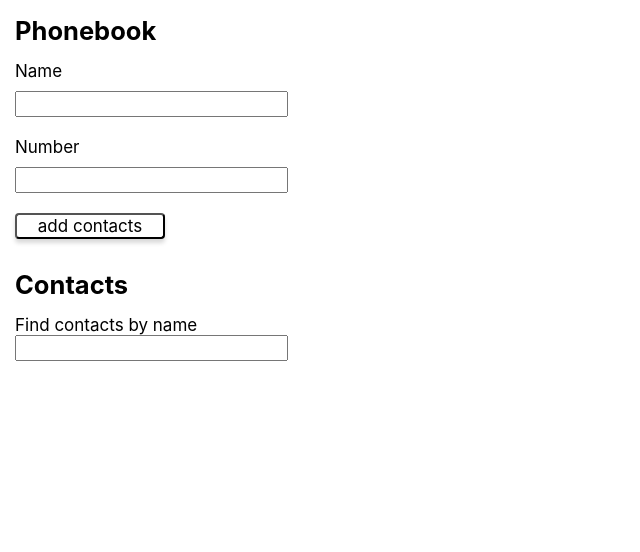
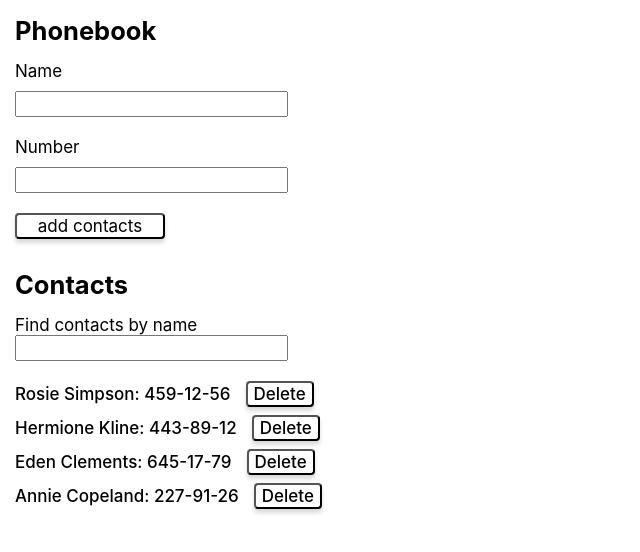
Before and after one commit to artipavl/goit-react-hw-06-phonebook, a React (Create React App) app: page / in a window 1280 px wide. Shown: the top 552 px of the page, without its empty margins (0-640 px from the left). Built offline with nearby package versions, Linux system fonts and the light colour scheme.

Commit message:
add contactsSlice in app

```diff
--- a/src/components/App.jsx
+++ b/src/components/App.jsx
@@ -1,58 +1,34 @@
-import { useEffect, useState } from 'react';
-import { nanoid } from 'nanoid';
+import { useMemo, useState } from 'react';
 
 import { Section } from 'components/Section/Section';
 import { Phonebook } from 'components/Phonebook/Phonebook';
 import { ContactList } from 'components/Contacts/ContactList';
 import { Filter } from 'components/Filter/Filter';
+import { useSelector } from 'react-redux';
 
 export function App() {
-  const [contacts, setContacts] = useState(() =>
-    JSON.parse(window.localStorage.getItem('contacts'))
-      ? JSON.parse(window.localStorage.getItem('contacts'))
-      : []
-  );
   const [filter, setfilter] = useState('');
 
-  useEffect(() => {
-    window.localStorage.setItem('contacts', JSON.stringify(contacts));
-  }, [contacts]);
 
-  const addContact = (name, number) => {
-    setContacts(contacts => [...contacts, { id: nanoid(), name, number }]);
-  };
+  const contacts = useSelector(state => state.contacts.value);
 
-  const deleteContact = id => {
-    let indexEl;
-    for (let i = 0; i < contacts.length; i++) {
-      if (contacts[i].id === id) {
-        indexEl = i;
-      }
-    }
-    setContacts(contacts => {
-      const stateRed = [...contacts];
-      stateRed.splice(indexEl, 1);
-      return stateRed;
-    });
-  };
+  // const contactsFil = contacts.filter(({ name }) =>
+  //   name.toLowerCase().includes(filter.toLowerCase())
+  // );
 
-  const contactsFil = contacts.filter(({ name }) =>
-    name.toLowerCase().includes(filter.toLowerCase())
-  );
-
-  // const contactsFil = useMemo(() => contacts.filter(({ name }) =>
-  //     name.toLowerCase().includes(filter.toLowerCase())
-  //   )
-  // , [contacts, filter]);
+  const contactsFil = useMemo(() => contacts.filter(({ name }) =>
+      name.toLowerCase().includes(filter.toLowerCase())
+    )
+  , [contacts, filter]);
 
   return (
     <div>
       <Section title="Phonebook">
-        <Phonebook addContact={addContact} contacts={contacts} />
+        <Phonebook />
       </Section>
       <Section title="Contacts">
         <Filter change={setfilter} value={filter} />
-        <ContactList contacts={contactsFil} deleteContact={deleteContact} />
+        <ContactList contacts={contactsFil} />
       </Section>
     </div>
   );
--- a/src/components/Contacts/ContactItem.jsx
+++ b/src/components/Contacts/ContactItem.jsx
@@ -1,21 +1,24 @@
 import PropTypes from 'prop-types';
 import css from 'components/Contacts/ContactList.module.css';
+import { removeContact } from 'redux/contactsSlice';
+import { useDispatch } from 'react-redux';
 
-export const ContactItem = ({ contact, deleteContact }) => {
+export const ContactItem = ({ contact }) => {
   const { name, number, id } = contact;
+  const dispatch = useDispatch();
   return (
     <li className={css.item}>
       {name}: {number}
       <button
         type="button"
-              onClick={() => deleteContact(id)}
+        onClick={() => dispatch(removeContact(id))}
         className={css.button}
       >
         Delete
       </button>
     </li>
-    )
-}
+  );
+};
 
 ContactItem.propTypes = {
   contact: PropTypes.shape({
@@ -23,5 +26,4 @@ ContactItem.propTypes = {
     number: PropTypes.string.isRequired,
     id: PropTypes.string.isRequired,
   }).isRequired,
-  deleteContact: PropTypes.func.isRequired,
 };
--- a/src/components/Contacts/ContactList.jsx
+++ b/src/components/Contacts/ContactList.jsx
@@ -3,12 +3,13 @@ import css from 'components/Contacts/ContactList.module.css';
 
 import { ContactItem } from "components/Contacts/ContactItem";
 
-export const ContactList = ({ contacts, deleteContact }) => {
+
+export const ContactList = ({ contacts }) => {
   return (
     <ul className={css.list}>
-      {contacts.map(contact =>
-          <ContactItem key={contact.id} contact={contact} deleteContact={deleteContact} />
-       )}
+      {contacts.map(contact => (
+        <ContactItem key={contact.id} contact={contact} />
+      ))}
     </ul>
   );
 };
--- a/src/components/Phonebook/Phonebook.jsx
+++ b/src/components/Phonebook/Phonebook.jsx
@@ -1,8 +1,12 @@
 import { useEffect, useState } from 'react';
-import PropTypes from 'prop-types';
+// import PropTypes from 'prop-types';
 import css from 'components/Phonebook/Phonebook.module.css';
+import { useDispatch, useSelector } from 'react-redux';
+import { addContact } from 'redux/contactsSlice';
 
-export function Phonebook({ addContact, contacts }) {
+export function Phonebook() {
+  const contacts = useSelector(state => state.contacts.value);
+  const dispatch = useDispatch();
 
   const [name, setName] = useState(() =>
     JSON.parse(window.localStorage.getItem('name'))
@@ -32,12 +36,12 @@ export function Phonebook({ addContact, contacts }) {
       }
     }
 
-    addContact(name, number);
+    dispatch(addContact({ name, number }));
     setName('');
     setNumber('');
   };
 
-  const changeForm = (e) => {
+  const changeForm = e => {
     const name = e.target.name;
     const value = e.target.value;
     switch (name) {
@@ -88,13 +92,13 @@ export function Phonebook({ addContact, contacts }) {
   );
 }
 
-Phonebook.propTypes = {
-  addContact: PropTypes.func.isRequired,
-  contacts: PropTypes.arrayOf(
-    PropTypes.shape({
-      name: PropTypes.string.isRequired,
-      number: PropTypes.string.isRequired,
-      id: PropTypes.string.isRequired,
-    })
-  ).isRequired,
-};
+// Phonebook.propTypes = {
+//   addContact: PropTypes.func.isRequired,
+//   contacts: PropTypes.arrayOf(
+//     PropTypes.shape({
+//       name: PropTypes.string.isRequired,
+//       number: PropTypes.string.isRequired,
+//       id: PropTypes.string.isRequired,
+//     })
+//   ).isRequired,
+// };
--- a/src/index.js
+++ b/src/index.js
@@ -2,16 +2,17 @@ import React from 'react';
 import ReactDOM from 'react-dom/client';
 import { Provider } from 'react-redux';
 import { App } from 'components/App';
-import { persisStore } from 'redux/store';
+import { store, persistor } from 'redux/store';
 
 import './index.css';
-
-
+import { PersistGate } from 'redux-persist/integration/react';
 
 ReactDOM.createRoot(document.getElementById('root')).render(
   <React.StrictMode>
-    <Provider store={persisStore}>
-      <App />
+    <Provider store={store}>
+      <PersistGate loading={null} persistor={persistor}>
+        <App />
+      </PersistGate>
     </Provider>
   </React.StrictMode>
 );
--- a/src/redux/contactsSlice.js
+++ b/src/redux/contactsSlice.js
@@ -1,25 +1,26 @@
-import { createSlice } from '@reduxjs/toolkit';
+import { createSlice, nanoid } from '@reduxjs/toolkit';
 import persistReducer from 'redux-persist/es/persistReducer';
 import storage from 'redux-persist/lib/storage';
 
-
-const initialState = [
-  { id: 'id-1', name: 'Rosie Simpson', number: '459-12-56' },
-  { id: 'id-2', name: 'Hermione Kline', number: '443-89-12' },
-  { id: 'id-3', name: 'Eden Clements', number: '645-17-79' },
-  { id: 'id-4', name: 'Annie Copeland', number: '227-91-26' },
-];
-
+const initialState = {
+  value: [
+    { id: 'id-1', name: 'Rosie Simpson', number: '459-12-56' },
+    { id: 'id-2', name: 'Hermione Kline', number: '443-89-12' },
+    { id: 'id-3', name: 'Eden Clements', number: '645-17-79' },
+    { id: 'id-4', name: 'Annie Copeland', number: '227-91-26' },
+  ],
+};
 const contactsSlice = createSlice({
   name: 'contacts',
   initialState,
   reducers: {
-    getContacts(state) {
-      return state;
+    addContact(state, action) {
+      state.value.push({ ...action.payload, id: nanoid() });
     },
-    addContacts(state, action) {},
-    removeContacts(state, action) {
-
+    removeContact(state, action) {
+      state.value = state.value.filter(
+        contact => contact.id !== action.payload
+      );
     },
   },
 });
@@ -27,12 +28,11 @@ const contactsSlice = createSlice({
 const persistConfig = {
   key: 'root',
   storage,
-}
+};
 
-const persistedContactsSlice = persistReducer(
+export const contactsReducer = persistReducer(
   persistConfig,
   contactsSlice.reducer
 );
 
-export const { getContacts, addContacts, removeContacts } = contactsSlice.actions;
-export default persistedContactsSlice;
+export const { addContact, removeContact } = contactsSlice.actions;
--- a/src/redux/store.js
+++ b/src/redux/store.js
@@ -1,13 +1,28 @@
 import { configureStore } from '@reduxjs/toolkit';
 import persistStore from 'redux-persist/es/persistStore';
-import contactsSlice from './contactsSlice';
+import { contactsReducer } from './contactsSlice';
+import {
+  FLUSH,
+  REHYDRATE,
+  PAUSE,
+  PERSIST,
+  PURGE,
+  REGISTER,
+} from 'redux-persist';
 
-const store = configureStore({
+
+export const store = configureStore({
   reducer: {
-    contacts: contactsSlice,
+    contacts: contactsReducer,
     filter: '',
   },
+  middleware: getDefaultMiddleware =>
+    getDefaultMiddleware({
+      serializableCheck: {
+        ignoredActions: [FLUSH, REHYDRATE, PAUSE, PERSIST, PURGE, REGISTER],
+      },
+    }),
 });
 
 
-export const persisStore = persistStore(store);
+export const persistor = persistStore(store);
```
Also changed, not shown: src/redux/filterSlice.js (added). Lines whose indentation alone changed are shown as unchanged.
